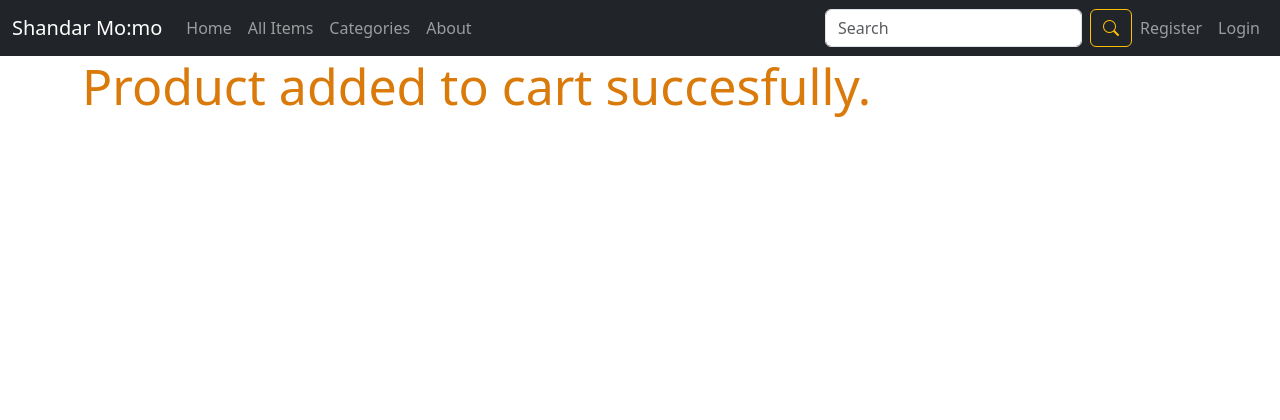
After one commit to eriss007/FinalYearProj, a Django app: a page that uses templates/cart.html in a window 1280 px wide. The commit adds this page. Shown: the top 420 px of the page. Run offline with Django 3.2, Linux system fonts and the light colour scheme; tables that the repository leaves empty hold one stand-in row (values such as "Sample post"); some libraries are stand-ins or nearby versions.

Commit message:
started cart

```diff
--- a/restroapp/urls.py
+++ b/restroapp/urls.py
@@ -12,6 +12,7 @@ urlpatterns = [
     path("categories/", CategoriesView.as_view(), name="categories"),
     path("product/<slug:slug>/", FoodDetailView.as_view(), name="fooddetail"),
 
+    path("add-to-cart-<int:food_id>/", AddToCartView.as_view(), name="addtocart"),
 
     path("register/",
          CustomerRegistrationView.as_view(), name="customerregistration"),
--- a/restroapp/views.py
+++ b/restroapp/views.py
@@ -166,86 +166,36 @@ class SearchView(TemplateView):
         return context
 
 
+class AddToCartView(TemplateView):
+    template_name = "cart.html"
 
-# admin pages
+    def get_context_data(self, **kwargs):
+        context = super().get_context_data(**kwargs)
+        #getting id of the requested food url
+        food_id = self.kwargs['food_id']
+        #getting the food item
+        food_obj = Food.objects.get(id=food_id)
+        #cart exists or not
+        cart_id= self.request.session.get("cart_id", None)
+        if cart_id:
+            cart_obj = ShoppingCart.objects.get(id=cart_id)
+            this_item = cart_obj.cartproduct_set.filter(food=food_obj)
+            if this_item.exists():
+                cartproduct = this_item.first()
+                cartproduct.quantity += 1
+                cartproduct.subtotal += food_obj.selling_price
+                cartproduct.save
+                cart_obj.total += food_obj.selling_price
+                cart_obj.save()
+            else:
+                cartproduct = CartProduct.objects.create
+        #creates new cart
+        else:
+            cart_obj = ShoppingCart.objects.create(total=0)
+            self.request.session['cart_id'] = cart_obj.id
 
 
-# class AdminLoginView(FormView):
-#     template_name = "adminpages/adminlogin.html"
-#     form_class = CustomerLoginForm
-#     success_url = reverse_lazy("restroapp:adminhome")
-
-#     def form_valid(self, form):
-#         uname = form.cleaned_data.get("username")
-#         pword = form.cleaned_data["password"]
-#         usr = authenticate(username=uname, password=pword)
-#         if usr is not None and Admin.objects.filter(user=usr).exists():
-#             login(self.request, usr)
-#         else:
-#             return render(self.request, self.template_name, {"form": self.form_class, "error": "Invalid credentials"})
-#         return super().form_valid(form)
+        #if item is already in cart
 
 
-# class AdminRequiredMixin(object):
-#     def dispatch(self, request, *args, **kwargs):
-#         if request.user.is_authenticated and Admin.objects.filter(user=request.user).exists():
-#             pass
-#         else:
-#             return redirect("/admin-login/")
-#         return super().dispatch(request, *args, **kwargs)
-
-
-# class AdminHomeView(AdminRequiredMixin, TemplateView):
-#     template_name = "adminpages/adminhome.html"
-
-#     def get_context_data(self, **kwargs):
-#         context = super().get_context_data(**kwargs)
-#         context["pendingorders"] = Order.objects.filter(
-#             order_status="Order Received").order_by("-id")
-#         return context
-
-
-# class AdminOrderDetailView(AdminRequiredMixin, DetailView):
-#     template_name = "adminpages/adminorderdetail.html"
-#     model = Order
-#     context_object_name = "ord_obj"
-
-#     def get_context_data(self, **kwargs):
-#         context = super().get_context_data(**kwargs)
-#         context["allstatus"] = ORDER_STATUS
-#         return context
-
-
-# class AdminOrderListView(AdminRequiredMixin, ListView):
-#     template_name = "adminpages/adminorderlist.html"
-#     queryset = Order.objects.all().order_by("-id")
-#     context_object_name = "allorders"
-
-
-# class AdminOrderStatuChangeView(AdminRequiredMixin, View):
-#     def post(self, request, *args, **kwargs):
-#         order_id = self.kwargs["pk"]
-#         order_obj = Order.objects.get(id=order_id)
-#         new_status = request.POST.get("status")
-#         order_obj.order_status = new_status
-#         order_obj.save()
-#         return redirect(reverse_lazy("restroapp:adminorderdetail", kwargs={"pk": order_id}))
-
-
-# class AdminProductListView(AdminRequiredMixin, ListView):
-#     template_name = "adminpages/adminproductlist.html"
-#     queryset = Food.objects.all().order_by("-id")
-#     context_object_name = "allproducts"
-
-
-# class AdminProductCreateView(AdminRequiredMixin, CreateView):
-#     template_name = "adminpages/adminproductcreate.html"
-#     form_class = FoodForm
-#     success_url = reverse_lazy("restroapp:adminproductlist")
-
-#     def form_valid(self, form):
-#         p = form.save()
-#         images = self.request.FILES.getlist("more_images")
-#         for i in images:
-#             FoodImage.objects.create(product=p, image=i)
-#         return super().form_valid(form)
+        return context
--- a/templates/allfood.html
+++ b/templates/allfood.html
@@ -18,9 +18,9 @@
               <p class="price col">
                 Rs. {{f.selling_price}}<small class="point">.00</small>
               </p>
-              <button class="cbtn">
+              <a class="cbtn" href="{% url 'restroapp:addtocart' f.id %}">
                 +
-              </button>
+              </a>
             </div>
             <a href="{% url 'restroapp:fooddetail' f.slug %}" style="text-decoration: none;"
               class="card-title btn view col-12">View More</a>
--- /dev/null
+++ b/templates/cart.html
@@ -0,0 +1,11 @@
+{% extends 'base.html' %}
+
+{% block title %}Add to cart{% endblock %}
+
+{% block content %}
+
+<div class="container">
+    <h3>Product added to cart succesfully.</h3>
+</div>
+
+{% endblock %}
--- a/templates/categories.html
+++ b/templates/categories.html
@@ -21,9 +21,9 @@
             <p class="price col">
               Rs. {{f.selling_price}}<small class="point">.00</small>
             </p>
-            <button class="cbtn">
+            <a class="cbtn" href="{% url 'restroapp:addtocart' f.id %}">
               +
-            </button>
+            </a>
           </div>
           <button class="btn view col-12" href="{% url 'restroapp:fooddetail' f.slug %}"><a
               href="{% url 'restroapp:fooddetail' f.slug %}" style="text-decoration: none;" class="card-title">View
--- a/templates/fooddetail.html
+++ b/templates/fooddetail.html
@@ -29,7 +29,7 @@
             </h5>
             <h5>Category: {{food.category}}</h5>
 
-            <a href="#" class="btn addToCartBtn">Add To Cart</a>
+            <a href="{% url 'restroapp:cart' food.id %}" class="btn addToCartBtn">Add To Cart</a>
             <hr>
             <p class="return">Return Policy: {{food.return_policy}}</p>
             <hr>
--- a/templates/home.html
+++ b/templates/home.html
@@ -48,9 +48,9 @@
                 <p class="price col">
                   Rs. {{f.selling_price}}<small class="point">.00</small>
                 </p>
-                <button class="cbtn">
+                <a class="cbtn" href="{% url 'restroapp:addtocart' f.id %}">
                   +
-                </button>
+                <a>
               </div>
               <a href="{% url 'restroapp:fooddetail' f.slug %}" style="text-decoration: none;"
                 class="card-title btn view col-12">View More</a>
--- a/templates/search.html
+++ b/templates/search.html
@@ -6,7 +6,7 @@
 <div class="container">
     <div class="row">
         <div class="col-md-12">
-            <h3 class="mt-5">Search Results for <span class="text-warning">"{{request.GET.keyword}}"</span></h3>
+            <h3 class="mt-5">Search Results for <span class="text-dark">"{{request.GET.keyword}}"</span></h3>
             <hr>
             {% for result in results %}
             <div class="row">
@@ -17,7 +17,7 @@
                     <h4><a href="{% url 'restroapp:fooddetail' result.slug %}">{{result.title}}</a></h4>
                     <p>{{result.description|truncatewords:50}}</p>
                     <p>Return Policy: {{result.return_policy}}</p>
-                    <a href="" class="btn">Add To Cart</a>
+                    <a href="{% url 'restroapp:cart' f.id %}" class="btn">Add To Cart</a>
                 </div>
             </div>
             {% endfor %}
```
